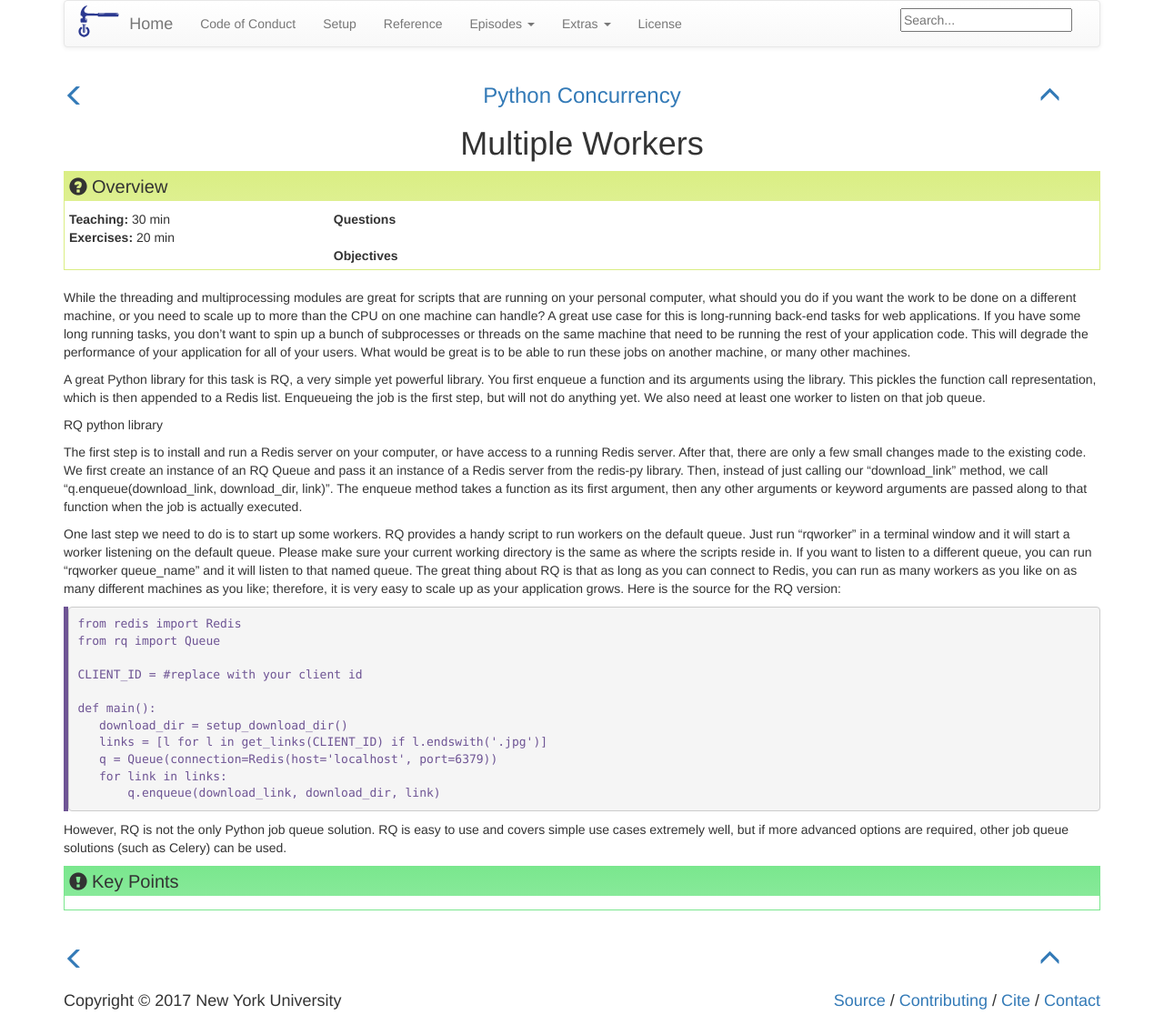
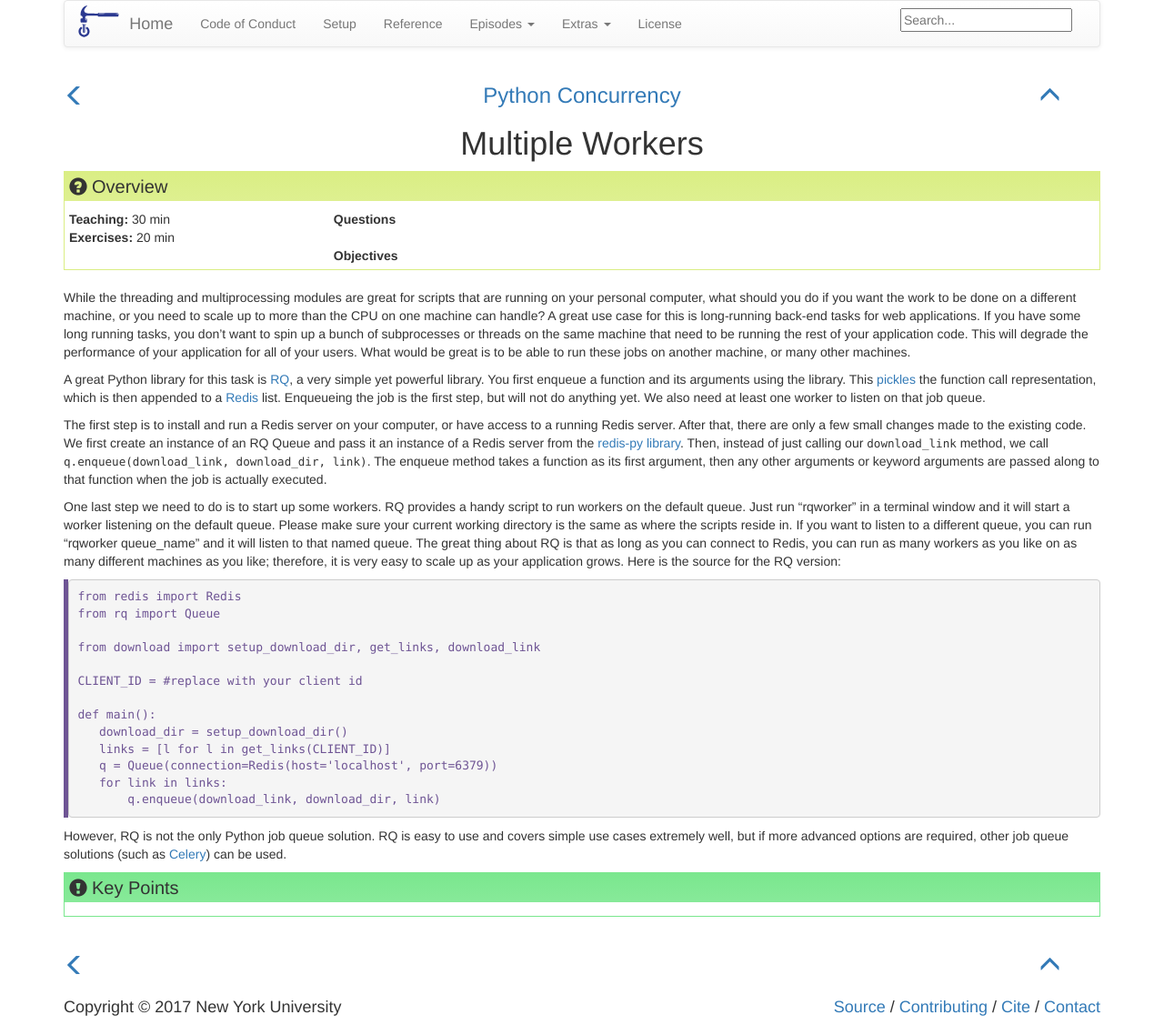
Before and after one commit to nyu-cds/python-concurrency, a Jekyll site: the page built from _episodes/04-multipleworkers.md, in a window 1280 px wide. Shown: the whole page at 91% size. Built offline with Jekyll 4.4.1, drawn with Linux system fonts in a browser that asks for light colours.

Commit message:
Signed-off-by: Greg Watson <g.watson@computer.org>

```diff
--- a/_episodes/04-multipleworkers.md
+++ b/_episodes/04-multipleworkers.md
@@ -12,15 +12,15 @@ long-running back-end tasks for web applications. If you have some long running
 threads on the same machine that need to be running the rest of your application code. This will degrade the performance of your application for
 all of your users. What would be great is to be able to run these jobs on another machine, or many other machines.
 
-A great Python library for this task is RQ, a very simple yet powerful library. You first enqueue a function and its arguments using the library.
-This pickles the function call representation, which is then appended to a Redis list. Enqueueing the job is the first step, but will not do
+A great Python library for this task is [RQ](http://python-rq.org/), a very simple yet powerful library. You first enqueue a function and its arguments
+using the library. This [pickles](https://docs.python.org/3.4/library/pickle.html) the function call representation, which is then appended to a
+[Redis](http://redis.io/) list. Enqueueing the job is the first step, but will not do
 anything yet. We also need at least one worker to listen on that job queue.
 
-RQ python library
-
 The first step is to install and run a Redis server on your computer, or have access to a running Redis server. After that, there are only a few small
-changes made to the existing code. We first create an instance of an RQ Queue and pass it an instance of a Redis server from the redis-py library.
-Then, instead of just calling our “download_link” method, we call “q.enqueue(download_link, download_dir, link)”. The enqueue method takes a function
+changes made to the existing code. We first create an instance of an RQ Queue and pass it an instance of a Redis server from the
+[redis-py library](https://github.com/andymccurdy/redis-py).
+Then, instead of just calling our `download_link` method, we call `q.enqueue(download_link, download_dir, link)`. The enqueue method takes a function
 as its first argument, then any other arguments or keyword arguments are passed along to that function when the job is actually executed.
 
 One last step we need to do is to start up some workers. RQ provides a handy script to run workers on the default queue. Just run “rqworker” in a
@@ -33,11 +33,13 @@ therefore, it is very easy to scale up as your application grows. Here is the so
 from redis import Redis
 from rq import Queue
 
+from download import setup_download_dir, get_links, download_link
+
 CLIENT_ID = #replace with your client id
 
 def main():
    download_dir = setup_download_dir()
-   links = [l for l in get_links(CLIENT_ID) if l.endswith('.jpg')]
+   links = [l for l in get_links(CLIENT_ID)]
    q = Queue(connection=Redis(host='localhost', port=6379))
    for link in links:
        q.enqueue(download_link, download_dir, link)
@@ -45,4 +47,4 @@ def main():
 {: .python}
 
 However, RQ is not the only Python job queue solution. RQ is easy to use and covers simple use cases extremely well, but if more advanced options
-are required, other job queue solutions (such as Celery) can be used.
+are required, other job queue solutions (such as [Celery](http://www.celeryproject.org/)) can be used.
```
